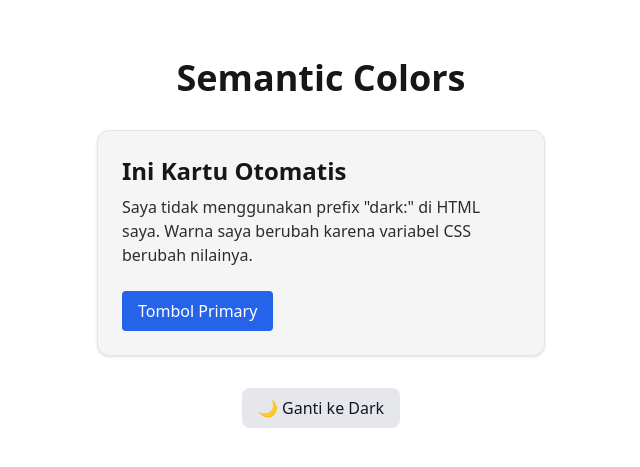
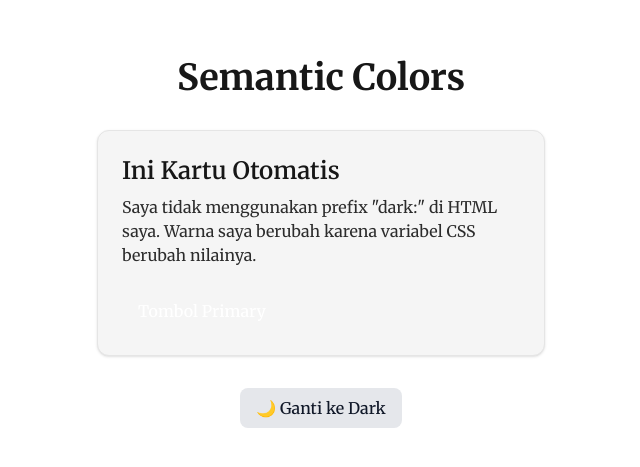
Before and after one commit to almagribii/almagribi, a Next.js app: page / in a window 1280 px wide. Shown: the part 157-624 px from the top of the page, without its empty margins (319-959 px from the left). Built offline with nearby package versions, Linux system fonts and the light colour scheme.

Commit message:
custom font

```diff
--- a/app/globals.css
+++ b/app/globals.css
@@ -1,7 +1,11 @@
+@import url("https://fonts.googleapis.com/css2?family=Merriweather:ital,opsz,wght@0,18..144,300..900;1,18..144,300..900&display=swap");
+
 @import "tailwindcss";
 
 /* 1. Definisikan Variabel Warna (CSS Variables) */
 :root {
+  font-family: "Merriweather", serif;
+
   /* Warna untuk Light Mode */
   --background: #ffffff;
   --foreground: #171717; /* Hampir hitam */
@@ -9,7 +13,6 @@
   --card: #f5f5f5;
   --card-foreground: #171717;
 
-  --primary: #2563eb; /* Biru */
   --primary-foreground: #ffffff;
 
   --border: #e5e5e5;
@@ -45,6 +48,8 @@
   --color-primary-foreground: var(--primary-foreground);
 
   --color-border: var(--border);
+
+  /* FOONT */
 }
 
 /* Utilitas dasar */
--- a/app/layout.tsx
+++ b/app/layout.tsx
@@ -1,12 +1,18 @@
 import type { Metadata } from "next";
 import { ThemeProvider } from "next-themes";
 import "./globals.css";
-import { Navbar } from "@/components/navbar";
+import { Merriweather } from "next/font/google";
 
 export const metadata: Metadata = {
   title: "Brucad Al Magribi",
   description: "Fullstack Developer",
 };
+
+const merriweather = Merriweather({
+  subsets: ["latin"],
+  weight: ["300", "400", "700", "900"],
+  variable: "--font-merriweather",
+});
 
 export default function RootLayout({
   children,
@@ -15,7 +21,7 @@ export default function RootLayout({
 }>) {
   return (
     <html lang="en">
-      <body>
+      <body className={`${merriweather}`}>
         <ThemeProvider
           attribute="class"
           defaultTheme="system"
--- a/app/page.tsx
+++ b/app/page.tsx
@@ -5,7 +5,7 @@ export default function Home() {
     <div className="min-h-screen flex flex-col items-center justify-center gap-8 bg-background text-foreground transition-colors duration-300">
       <h1 className="text-4xl font-bold">Semantic Colors</h1>
 
-      <div className="p-6 rounded-xl border border-border bg-card text-card-foreground shadow-sm max-w-md">
+      <div className="p-6 rounded-xl border border-border bg-card text-card-foreground font-merri shadow-sm max-w-md">
         <h2 className="text-2xl font-semibold mb-2">Ini Kartu Otomatis</h2>
         <p className="mb-6 opacity-90">
           Saya tidak menggunakan prefix "dark:" di HTML saya. Warna saya berubah
```
Also changed, not shown: components/navbar.tsx (+7 -11 lines).
